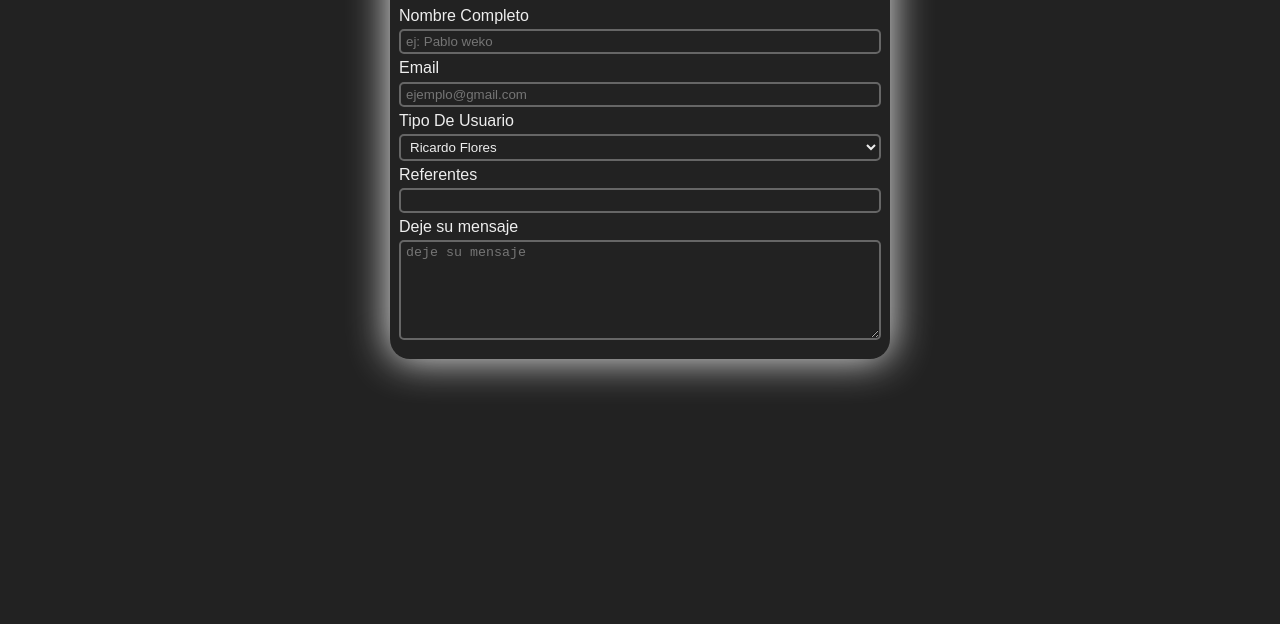
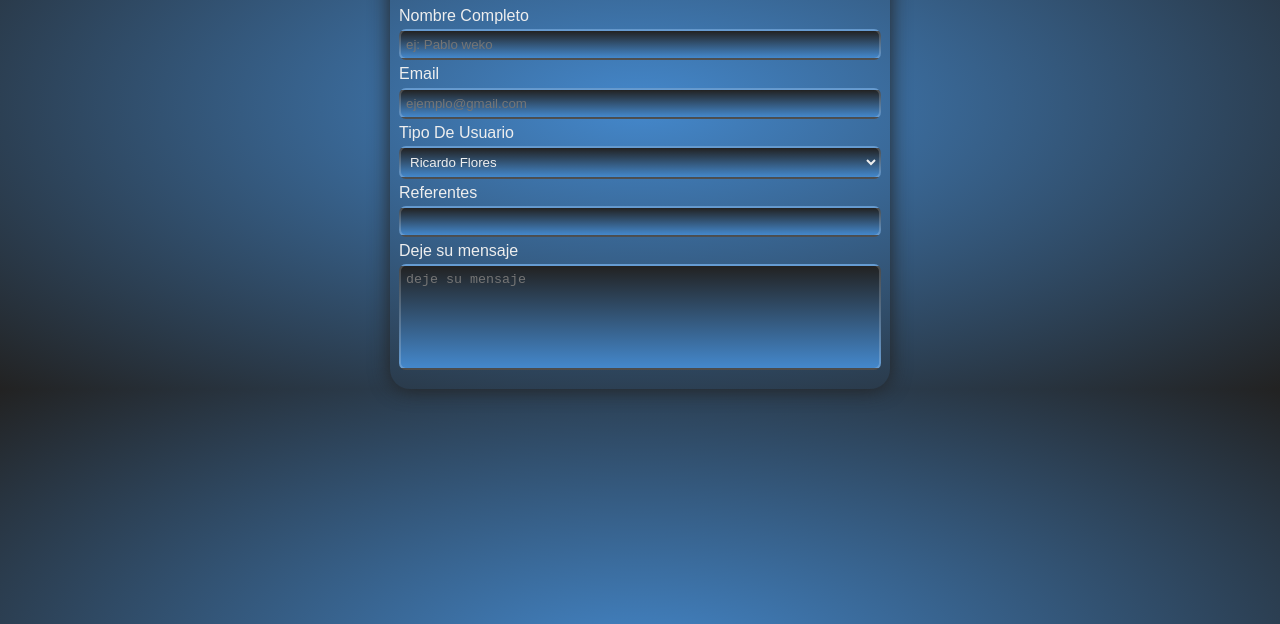
Before and after one commit to skpikeeee/proyecto-html-formulario, a plain HTML site: page index.html in a window 1280 px wide. Shown: the part 176-800 px from the top of the page. Drawn offline with Linux system fonts and the light colour scheme.

Commit message:
formulario actualizado y optimizado

```diff
--- a/style.css
+++ b/style.css
@@ -1,5 +1,5 @@
 body{
-    background-color: #222;
+    background: radial-gradient(#48c,#222);
     color: #eee;
     font-family: sans-serif;
     margin: 0;
@@ -17,22 +17,28 @@ form{
     margin: auto;
     margin-top: 100px;
     box-sizing: border-box;
-    box-shadow: 0 0 40px;
+    box-shadow: 0 0 20px #222;
     padding: 15px 9px;
     border-radius: 20px;
 }
 
 input,select,datalist,textarea{
     width: 100%;
-    padding: 3px 5px;
+    padding: 6px 5px;
     box-sizing: border-box;
-    border-radius: 5px;
+    border-radius: 7px;
     border: none;
-    background-color: #222;
-    border: 2px solid #666;
+    background: linear-gradient(to top,#48c,
+    #222);
+    border: 2px solid #eee3;
     color: #eee;
 }
 
 label{
     line-height: 1.70;
 }
+
+textarea{
+    resize: none;
+    width: 100%;
+}
```
